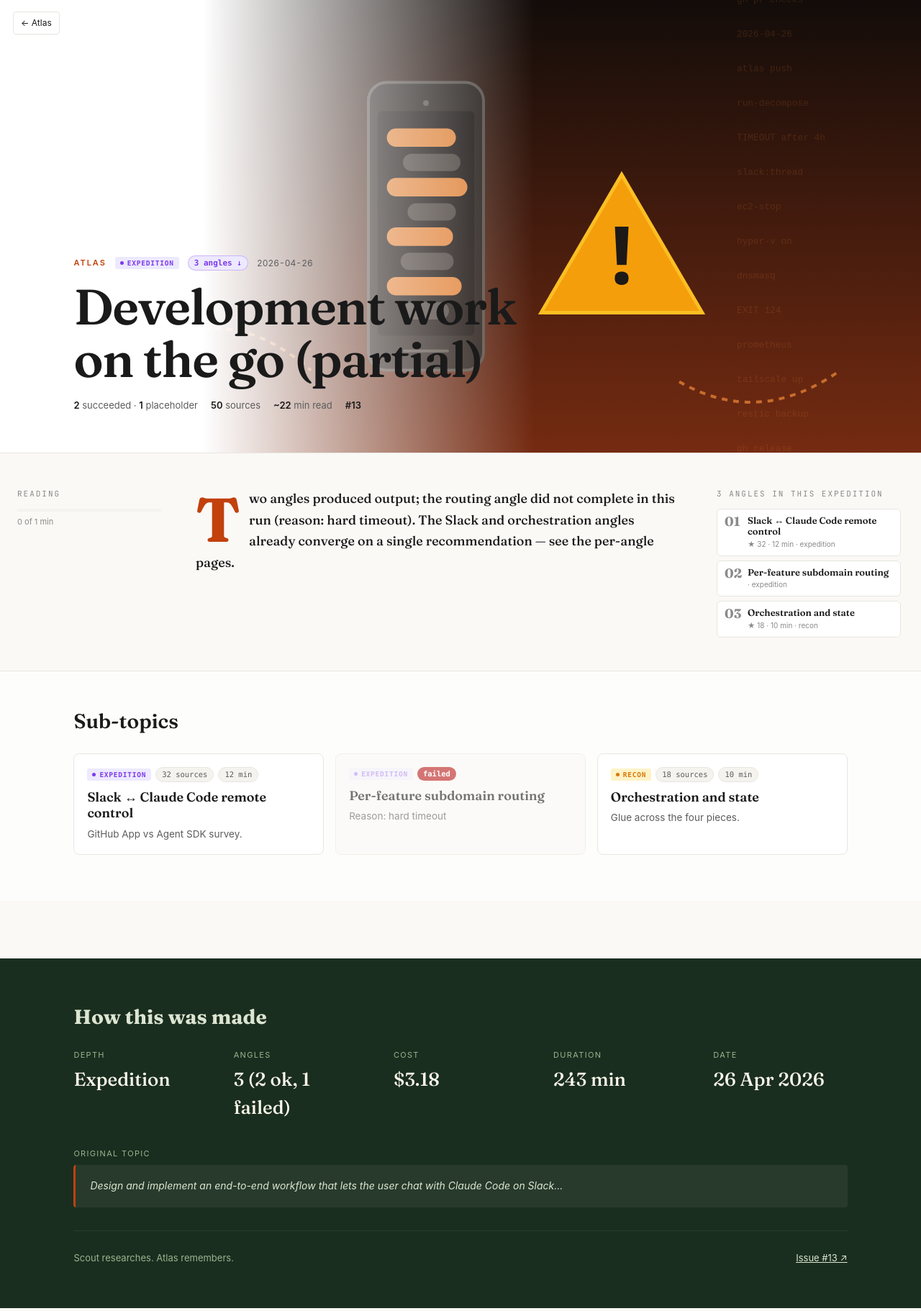
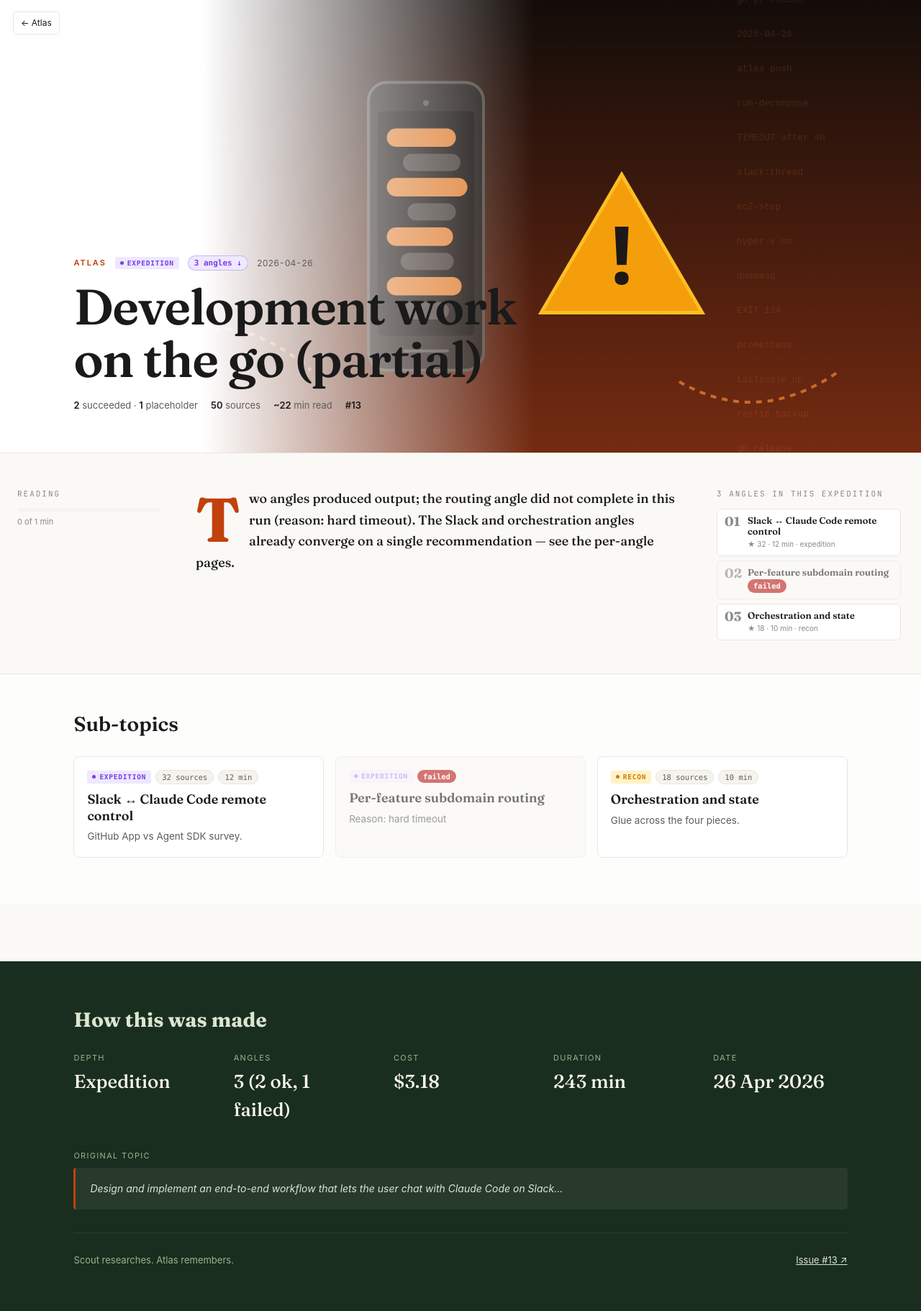
Before and after one commit to Laoujin/Compass, a Jekyll site: the page built from research/2026-04-26-development-work-on-the-go-partial/index.md, in a window 1280 px wide. Shown: the whole page at 72% size. Built offline with Jekyll 4.4.1, drawn with Linux system fonts in a browser that asks for light colours.

Commit message:
failed angles badge on card

```diff
--- a/_layouts/expedition.html
+++ b/_layouts/expedition.html
@@ -84,6 +84,17 @@
           {% for c in page.children %}
           {% assign c_depth = c.depth | replace: 'ceo', 'recon' | replace: 'standard', 'survey' | replace: 'deep', 'expedition' %}
           {% assign c_url = page.url | append: c.slug | append: '/' %}
+          {% if c.status == 'failed' %}
+          <li class="sibling-card sibling-card-failed" aria-disabled="true">
+            <div class="sc-link">
+              <span class="num">{% if forloop.index < 10 %}0{% endif %}{{ forloop.index }}</span>
+              <span class="sc-body">
+                <span class="sc-ttl">{{ c.title }}</span>
+                <span class="sc-meta"><span class="failed-badge">failed</span></span>
+              </span>
+            </div>
+          </li>
+          {% else %}
           <li class="sibling-card">
             <a href="{{ c_url | relative_url }}">
               <span class="num">{% if forloop.index < 10 %}0{% endif %}{{ forloop.index }}</span>
@@ -94,6 +105,7 @@
             </a>
             {%- include view-badge.html entry_url=c_url -%}
           </li>
+          {% endif %}
           {% endfor %}
         </ol>
       </aside>
--- a/assets/research.css
+++ b/assets/research.css
@@ -308,7 +308,8 @@
 :is(.research-toc, .children-rail) .sibling-card:has(> .view-badges) > a {
   padding-right: 78px;
 }
-:is(.research-toc, .children-rail) .sibling-card a {
+:is(.research-toc, .children-rail) .sibling-card a,
+:is(.research-toc, .children-rail) .sibling-card .sc-link {
   display: flex;
   gap: 10px;
   padding: 8px 10px;
@@ -323,6 +324,12 @@
 :is(.research-toc, .children-rail) .sibling-card a:hover {
   border-color: var(--pal-accent);
   transform: translateX(2px);
+}
+/* Failed angle: disabled, non-linked card mirroring the .child-card-failed grid card. */
+:is(.research-toc, .children-rail) .sibling-card-failed .sc-link {
+  opacity: 0.6;
+  cursor: not-allowed;
+  background: color-mix(in srgb, var(--pal-surface-tint) 50%, var(--pal-surface));
 }
 :is(.research-toc, .children-rail) .sibling-card .num {
   font-family: 'Fraunces', Georgia, serif;
```
